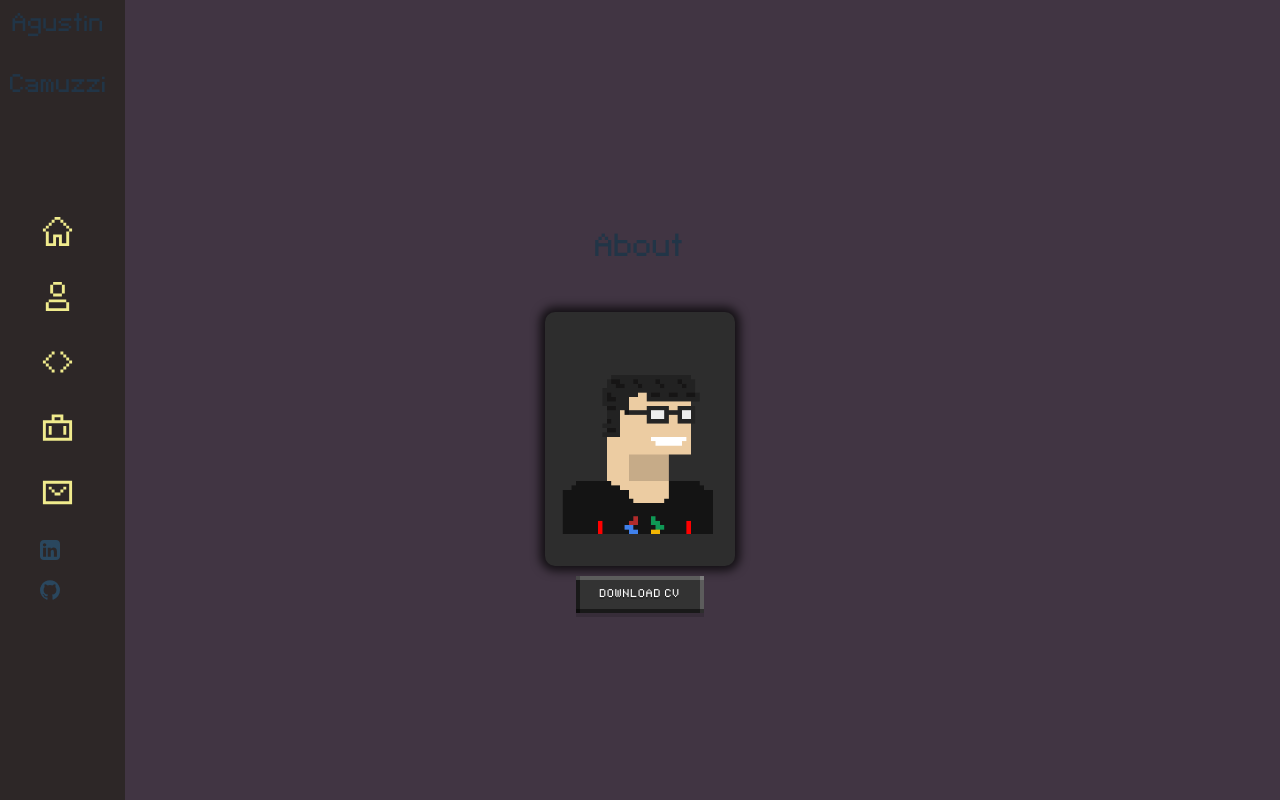
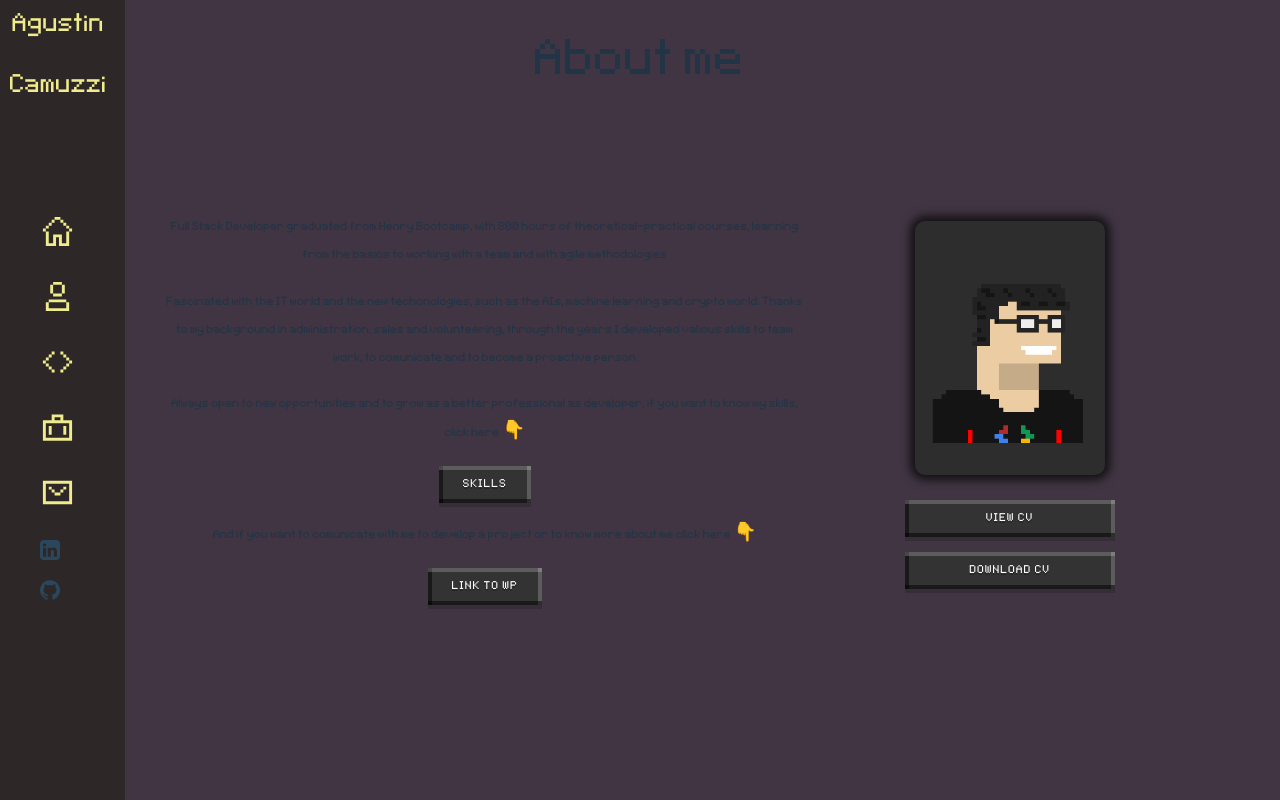
Before and after one commit to Camuzzi/Portfolio-Camuzzi, a React (Vite) app: page /about in a window 1280 px wide. Built offline with nearby package versions, Linux system fonts and the light colour scheme.

Commit message:
About advanced

```diff
--- a/src/components/Sidebar/Sidebar.css
+++ b/src/components/Sidebar/Sidebar.css
@@ -16,6 +16,7 @@
     margin: -45px 0px 0px 10px;
     font-size: 35px;
     white-space: pre-line;
+    color: #F0EB8D;
 }
 
 .sidebar-icons{
--- a/src/index.css
+++ b/src/index.css
@@ -4,7 +4,7 @@
   font-weight: 400;
 
   color-scheme: light dark;
-  color: #F0EB8D;
+  color: #ece6fc;
   background-color: #242424;
 
   font-synthesis: none;
--- a/src/views/About/About.css
+++ b/src/views/About/About.css
@@ -0,0 +1,29 @@
+.about-container{
+    display: flex;
+    justify-content: center;
+    align-items: center;
+}
+
+.about-container h1{
+    font-size: 5em;
+    margin-top: 20px;
+    position: absolute;
+    top: 0;
+    left: 50%;
+    transform: translateX(-50%);
+}
+
+.col-left{
+    margin-right: 100px;
+    width: 50vw;
+}
+
+.col-right{
+    display: flex;
+    flex-direction: column;
+}
+
+.col-right button{
+    display: block;
+    margin-top: 15px;
+}
--- a/src/views/About/About.jsx
+++ b/src/views/About/About.jsx
@@ -1,13 +1,38 @@
+import "./About.css";
+
+import { Link } from "react-router-dom";
 import Card from "../../components/card/Card";
 
 const About = () => {
     return(
-        <div>
-            <h1>About</h1>
-            <Card />
-            <button>
-                Download CV
-            </button>
+        <div className="about-container">
+
+            <h1>About me</h1>
+            <div className="col-left">
+                <h3>Full Stack Developer graduated from Henry Bootcamp, with  800 hours of theoretical-practical courses, learning from the basics to working with a team and with agile methodologies</h3>
+                <h3>Fascinated with the IT world and the new techonologies, such as the AIs, machine learning and crypto world. Thanks to my background in administration, sales and volunteering, through the years I developed valious skills to team work, to comunicate and to become a proactive person</h3>
+                <h3>Always open to new opportunities and to grow as a better professional as developer, if you want to know my skills, click here 👇</h3>
+                <Link to="/skills">
+                    <button>
+                        skills
+                    </button>
+                </Link>
+                <h3>And if you want to comunicate with me to develop a project or to know more about me click here 👇</h3>
+                <button>
+                    Link to wp
+                </button>
+            </div>
+
+            <div className="col-right">
+                <Card />
+                <button>
+                    View CV
+                </button>
+                <button>
+                    Download CV
+                </button>
+            </div>
+
         </div>
     );
 }
```
